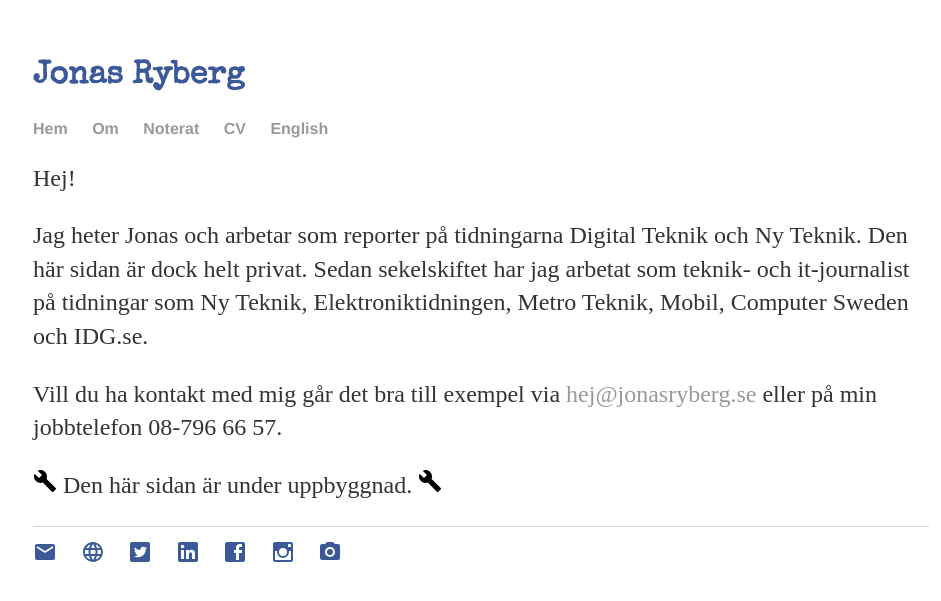
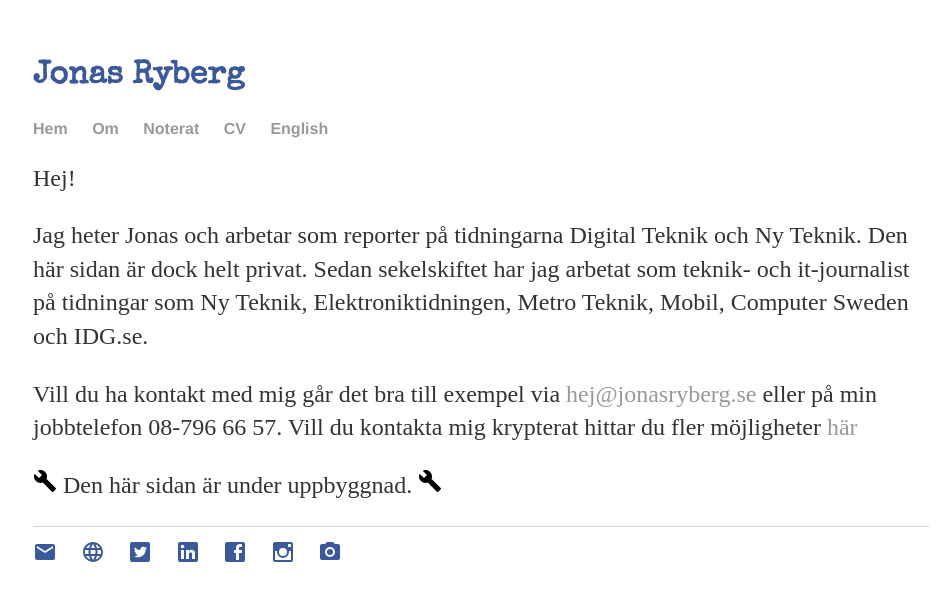
Before and after one commit to jonasryberg/jonasryberg.github.io, a Jekyll site: the page index.html, which Jekyll copies as it is, in a window 1280 px wide. Shown: the top 601 px of the page, without its empty margins (159-1100 px from the left). Built offline with Jekyll 4.4.1, drawn with Linux system fonts in a browser that asks for light colours.

Commit message:
Update index.html

```diff
--- a/index.html
+++ b/index.html
@@ -28,7 +28,7 @@
 				var linktext = namn1 + "@" + namn2 ; ;
 				document.write("<a href='" + "mail" + "to:" + namn1 + "@" + namn2 + "'>" + linktext + "</a>");
 				</script>
-eller på min jobbtelefon 08-796 66 57.
+eller på min jobbtelefon 08-796 66 57. Vill du kontakta mig krypterat hittar du fler möjligheter <a href="/kontakt">här</a>
   </P> <p><svg style="width:24px;height:24px" viewBox="0 0 24 24">
     <path fill="#000000" d="M22.7,19L13.6,9.9C14.5,7.6 14,4.9 12.1,3C10.1,1 7.1,0.6 4.7,1.7L9,6L6,9L1.6,4.7C0.4,7.1 0.9,10.1 2.9,12.1C4.8,14 7.5,14.5 9.8,13.6L18.9,22.7C19.3,23.1 19.9,23.1 20.3,22.7L22.6,20.4C23.1,20 23.1,19.3 22.7,19Z" />
 </svg> Den här sidan är under uppbyggnad. <svg style="width:24px;height:24px" viewBox="0 0 24 24">
```
